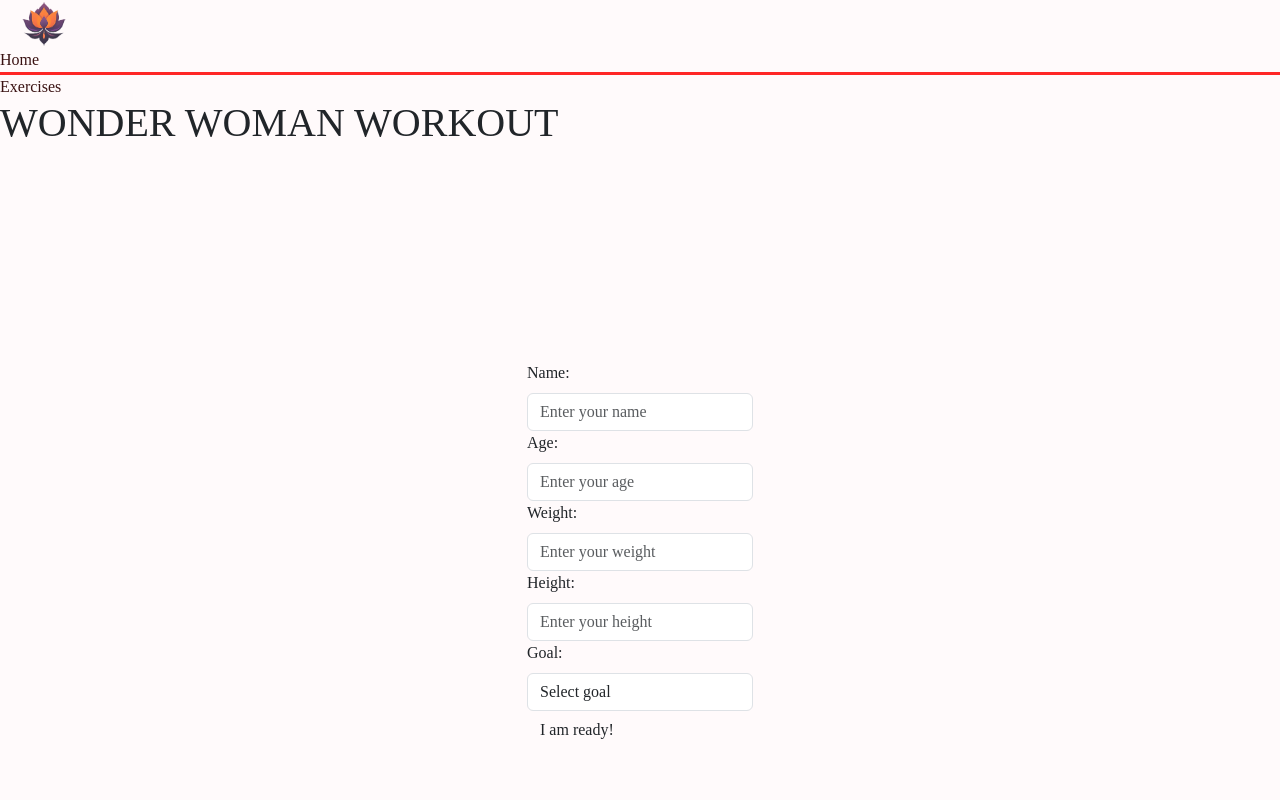
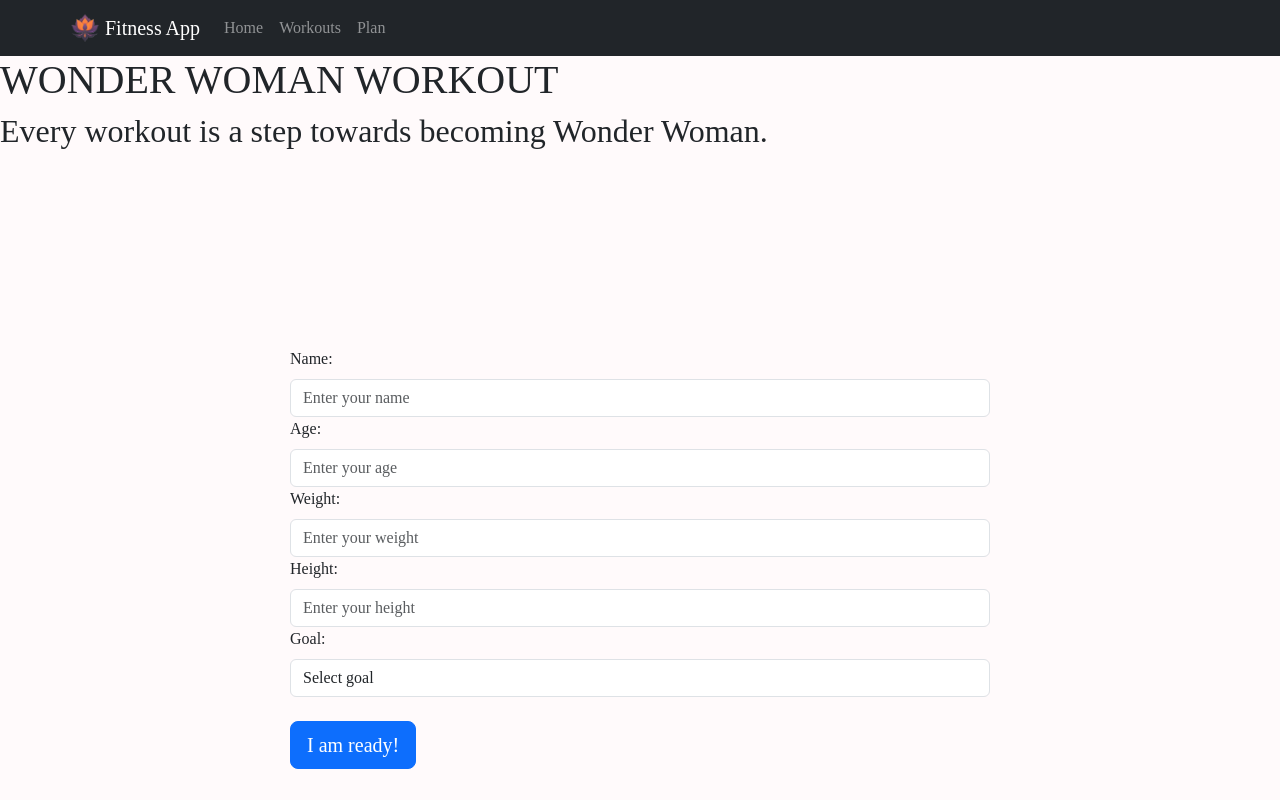
Before and after one commit to elismountain/fitness-app, a React (Vite) app: page / in a window 1280 px wide. Shown: the top 800 px of the page. Built offline with nearby package versions, Linux system fonts and the light colour scheme; a small style sheet from the web is missing.

Commit message:
SignIn form updated

```diff
--- a/src/App.jsx
+++ b/src/App.jsx
@@ -4,7 +4,7 @@ import 'bootstrap/dist/css/bootstrap.min.css';
 import './App.css';
 import ExerciseDetail from './pages/ExerciseDetail';
 import Home from './pages/Home';
-import Navbar from './components/Navbar';
+import MyNavbar from './components/MyNavbar';
 import Footer from './components/Footer';
 import WorkoutPlan from './pages/WorkoutPlan';
 import { Box } from '@mui/material';
@@ -13,7 +13,7 @@ import { Route, Routes } from 'react-router-dom';
 const App = () => {
   return (
     <Box width="400px" sx={{ width: { xl: '1488px' }}} m="auto">
-      <Navbar />
+      <MyNavbar />
       <Routes>
         <Route path="/" element={<Home />} />
         <Route path="/exercise/:id" element={<ExerciseDetail />} />
--- /dev/null
+++ b/src/components/MyNavbar.jsx
@@ -0,0 +1,50 @@
+import React from 'react'
+import { Stack } from 'react-bootstrap';
+import { Link } from 'react-router-dom';
+import { Navbar, Container, Nav } from 'react-bootstrap';
+
+import Logo from '../assets/images/Logo.png';
+
+const MyNavbar = () => {
+  return (
+    <Navbar bg="dark" variant="dark"> {/* Use 'variant="dark"' instead of 'data-bs-theme="dark"' */}
+    <Container>
+      <Navbar.Brand href="#home">
+        <img
+          src={Logo} // Use the imported logo image
+          alt="Logo" // Provide an alt text for accessibility
+          width="30" // Set the width of the logo
+          height="30" // Set the height of the logo
+          className="d-inline-block align-top" // Apply Bootstrap class for alignment
+        />
+
+
+        <b /> Fitness App
+      </Navbar.Brand>
+      <Nav className="me-auto">
+        <Nav.Link href="#home">Home</Nav.Link>
+        <Nav.Link href="#features">Workouts</Nav.Link>
+        <Nav.Link href="#pricing">Plan</Nav.Link>
+      </Nav>
+    </Container>
+  </Navbar>
+    // <Stack direction="row" justifyContent="space-around" sx={{ gap: { sm: '122px', xs: '40px' }, mt:{ sm: '32px', xs:'20px'}, justifyContent: 'none'}} px="20px">
+    //   <Link to="/">
+    //     <img src={Logo} alt="logo" style={{width: '48px', height: '48px', margin:'0 20px'}} />
+    //   </Link>
+    //   <Stack
+    //   direction="row"
+    //   gap="40px"
+    //   fontsize="24px"
+    //   alignItems="flex-end"
+    //   >
+    //     <Link to="/" style={{ textDecoration: 'none', color: "#3A1212", borderBottom: '3px solid #FF2625'}}>Home</Link>
+    //     <a href="#exercises" style={
+    //       {textDecoration: 'none', color: '#3A1212'}}>Exercises</a>
+    //   </Stack>
+    // </Stack>
+  )
+}
+
+
+export default MyNavbar;
--- a/src/components/Navbar.jsx
+++ /dev/null
@@ -1,29 +0,0 @@
-import React from 'react'
-import { Stack } from 'react-bootstrap';
-import { Link } from 'react-router-dom';
-
-
-import Logo from '../assets/images/Logo.png';
-
-const Navbar = () => {
-  return (
-    <Stack direction="row" justifyContent="space-around" sx={{ gap: { sm: '122px', xs: '40px' }, mt:{ sm: '32px', xs:'20px'}, justifyContent: 'none'}} px="20px">
-      <Link to="/">
-        <img src={Logo} alt="logo" style={{width: '48px', height: '48px', margin:'0 20px'}} />
-      </Link>
-      <Stack
-      direction="row"
-      gap="40px"
-      fontsize="24px"
-      alignItems="flex-end"
-      >
-        <Link to="/" style={{ textDecoration: 'none', color: "#3A1212", borderBottom: '3px solid #FF2625'}}>Home</Link>
-        <a href="#exercises" style={
-          {textDecoration: 'none', color: '#3A1212'}}>Exercises</a>
-      </Stack>
-    </Stack>
-  )
-}
-
-
-export default Navbar
--- a/src/components/SignIn.jsx
+++ b/src/components/SignIn.jsx
@@ -63,7 +63,7 @@ const SignIn = ({ onSubmit }) => {
     <Container className="d-flex justify-content-center align-items-center vh-100">
       <Row>
         <Col>
-          <Form onSubmit={handleSubmit}>
+          <Form onSubmit={handleSubmit} style={{ minWidth: '700px' }}>
             <Form.Group controlId="name">
               <Form.Label>Name:</Form.Label>
               <Form.Control
@@ -125,7 +125,8 @@ const SignIn = ({ onSubmit }) => {
               </Form.Control>
               <Form.Control.Feedback type="invalid">{goalError}</Form.Control.Feedback>
             </Form.Group>
-            <Button variant="purple" type="submit">
+            <br />
+            <Button variant="primary" size="lg" type="submit">
               I am ready!
             </Button>
           </Form>
--- a/src/pages/Home.jsx
+++ b/src/pages/Home.jsx
@@ -13,6 +13,7 @@ const Home = () => {
   return (
     <div>
       <h1>WONDER WOMAN WORKOUT</h1>
+      <h2>Every workout is a step towards becoming Wonder Woman. </h2>
       <SignIn onSubmit={handleSubmit} />
     </div>
   );
```
